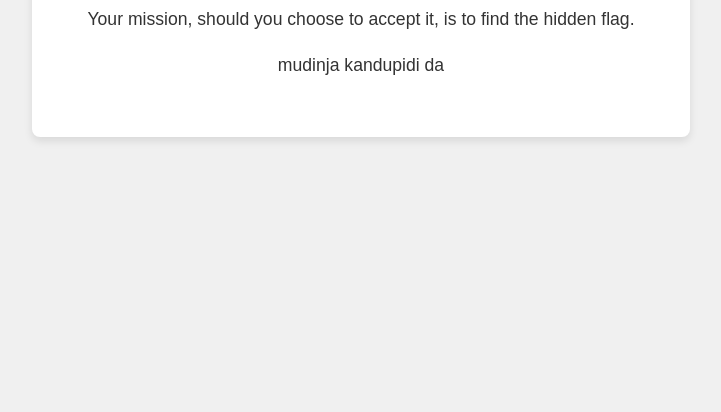
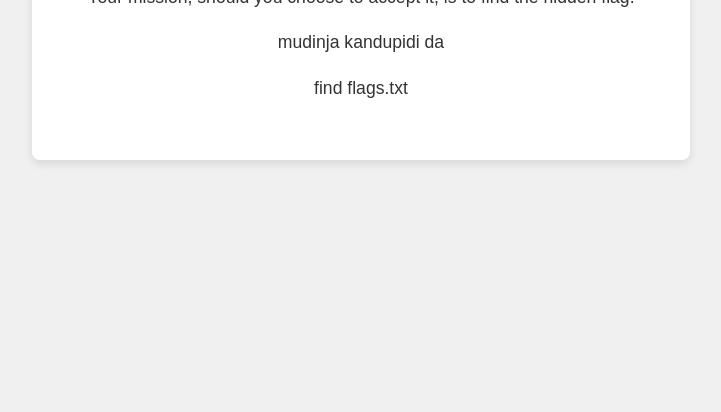
Before and after one commit to Dharunganesh/chithi, a plain HTML site: page index.html in a window 1280 px wide. Shown: the part 388-800 px from the top of the page, without its empty margins (279-1000 px from the left). Drawn offline with Linux system fonts and the light colour scheme.

Commit message:
Update index.html

```diff
--- a/index.html
+++ b/index.html
@@ -37,6 +37,7 @@
         <h1>Welcome to the Chithi CTF Challenge!</h1>
         <p>Your mission, should you choose to accept it, is to find the hidden flag.</p>
         <p>mudinja kandupidi da</p>
+        <p>find flags.txt</p>
     </div>
 </body>
 </html>
```
